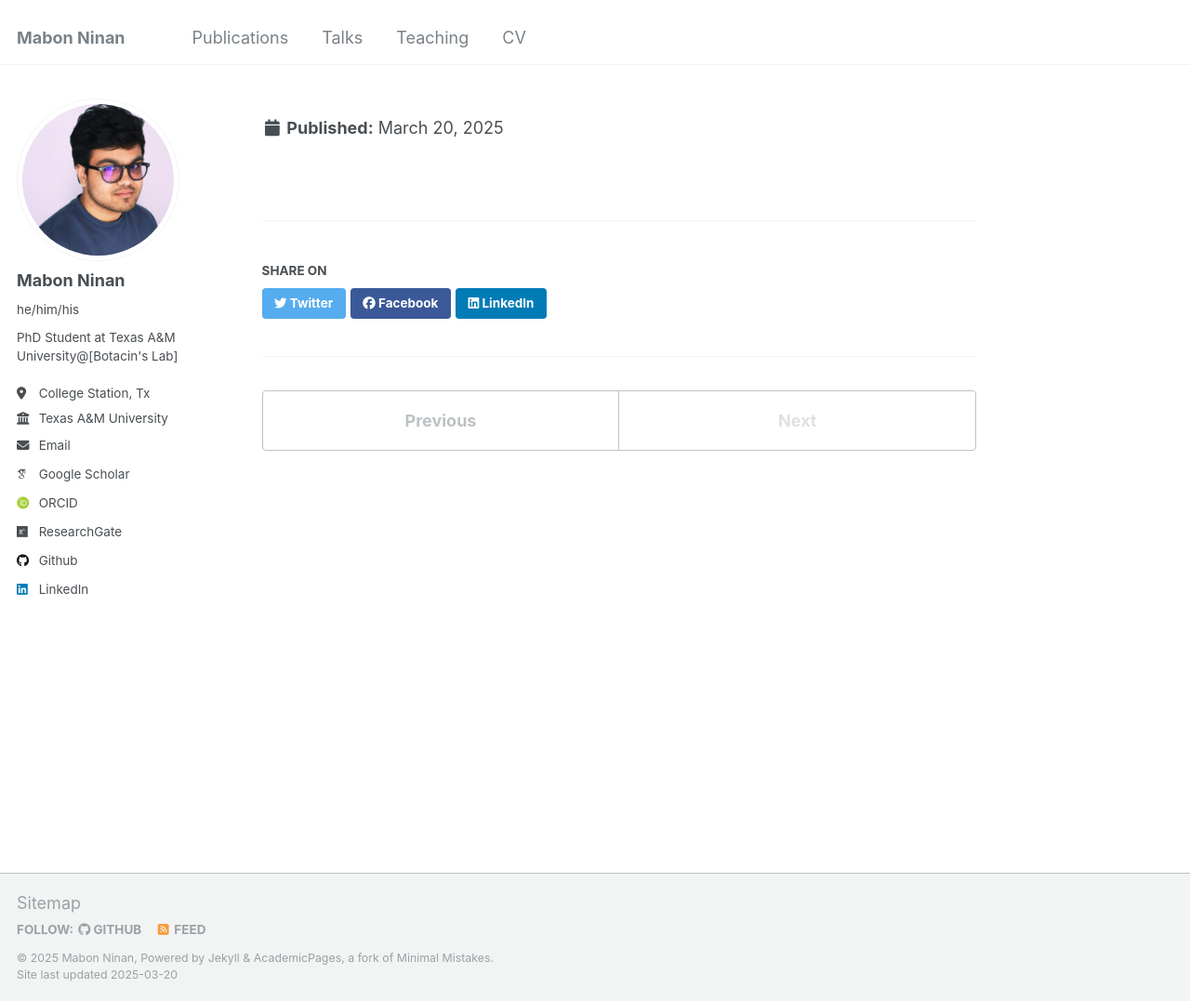
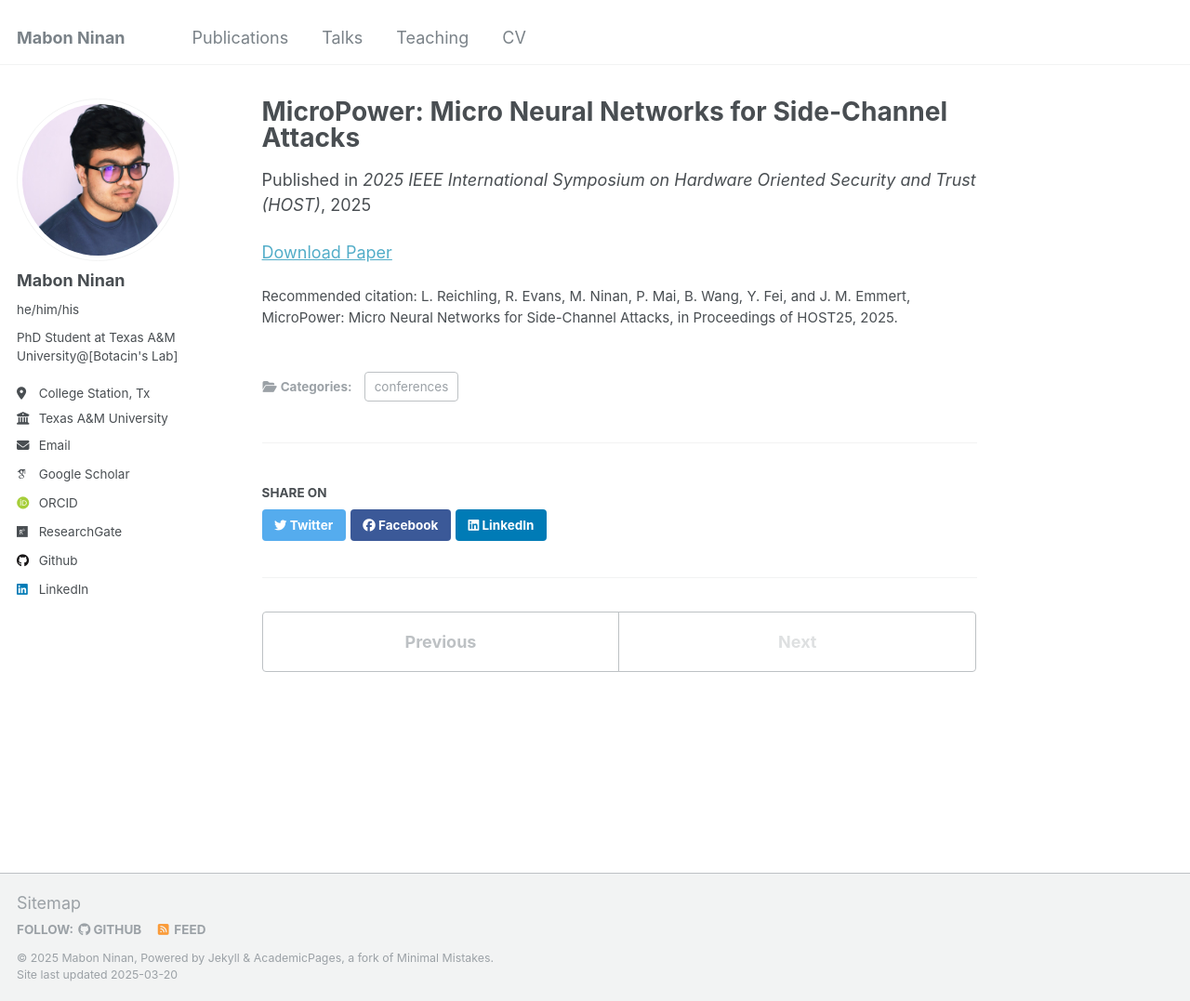
Before and after one commit to ninanmm/ninanmm.github.io, a Jekyll site: the page built from _publications/2025-01-06-MicroPower: Micro Neural Networks for Side-Channel Attacks.md, in a window 1280 px wide and 1077 px high. Shown: the whole window at 93% size. Built offline with Jekyll 4.4.1, drawn with Linux system fonts in a browser that asks for light colours; some web fonts are replaced.

Commit message:
Update 2025-01-06-MicroPower: Micro Neural Networks for Side-Channel Attacks.md

```diff
--- a/_publications/2025-01-06-MicroPower: Micro Neural Networks for Side-Channel Attacks.md
+++ b/_publications/2025-01-06-MicroPower: Micro Neural Networks for Side-Channel Attacks.md
@@ -2,12 +2,19 @@
 title: "MicroPower: Micro Neural Networks for Side-Channel Attacks"
 collection: publications
 category: conferences
-permalink: /publication/2025-01-06-MicroPower Micro Neural Networks for Side-Channel Attacks/
-excerpt: '****'
+permalink: /publication/2025-01-06-MicroPower-Micro-Neural-Networks-for-Side-Channel-Attacks/
+excerpt: "****"
 date: 2025-01-06
 venue: "2025 IEEE International Symposium on Hardware Oriented Security and Trust (HOST)"
 # paperurl: "https://ieeexplore.ieee.org/abstract/document/10545382"
 citation: "L. Reichling, R. Evans, M. Ninan, P. Mai, B. Wang, Y. Fei, and J. M. Emmert, MicroPower: Micro Neural Networks for Side-Channel Attacks, in Proceedings of HOST25, 2025."
-keywords: "Performance evaluation, Power demand, Microcontrollers, Neural networks, Memory management, Side-channel attacks, Hardware"
+keywords:
+  - "Performance evaluation"
+  - "Power demand"
+  - "Microcontrollers"
+  - "Neural networks"
+  - "Memory management"
+  - "Side-channel attacks"
+  - "Hardware"
+---
 [Download Paper](https://github.com/ninanmm/ninanmm.github.io/files/micro_power.pdf)
----
```
